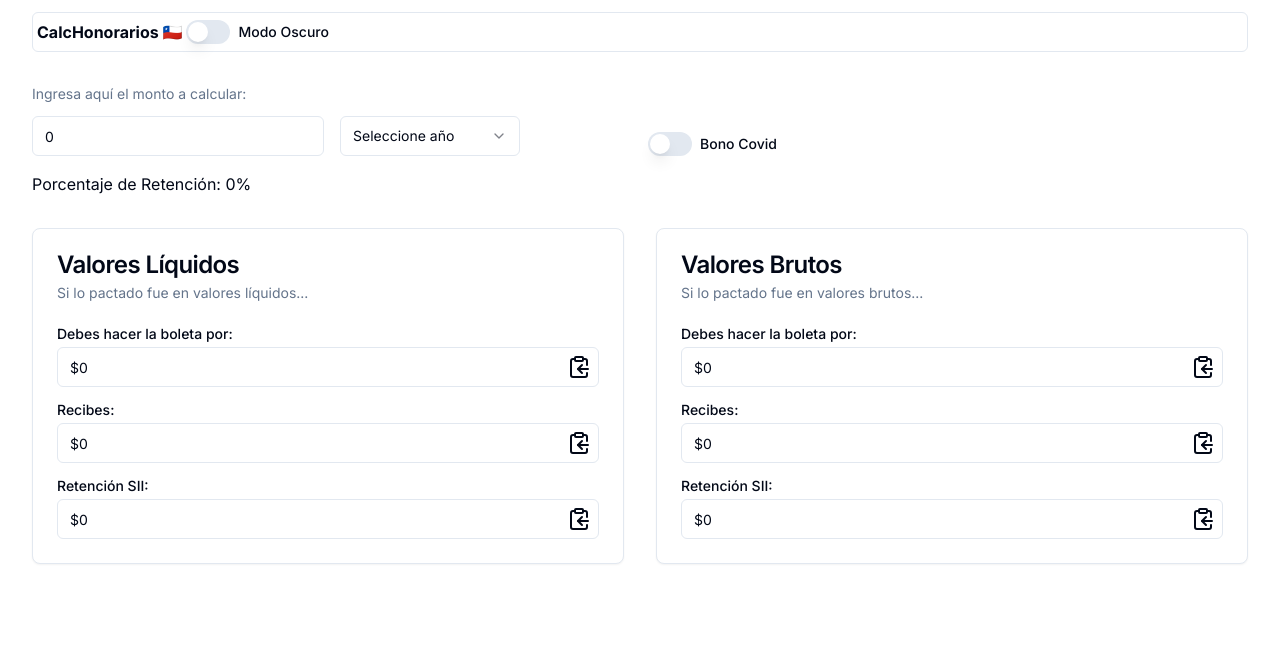
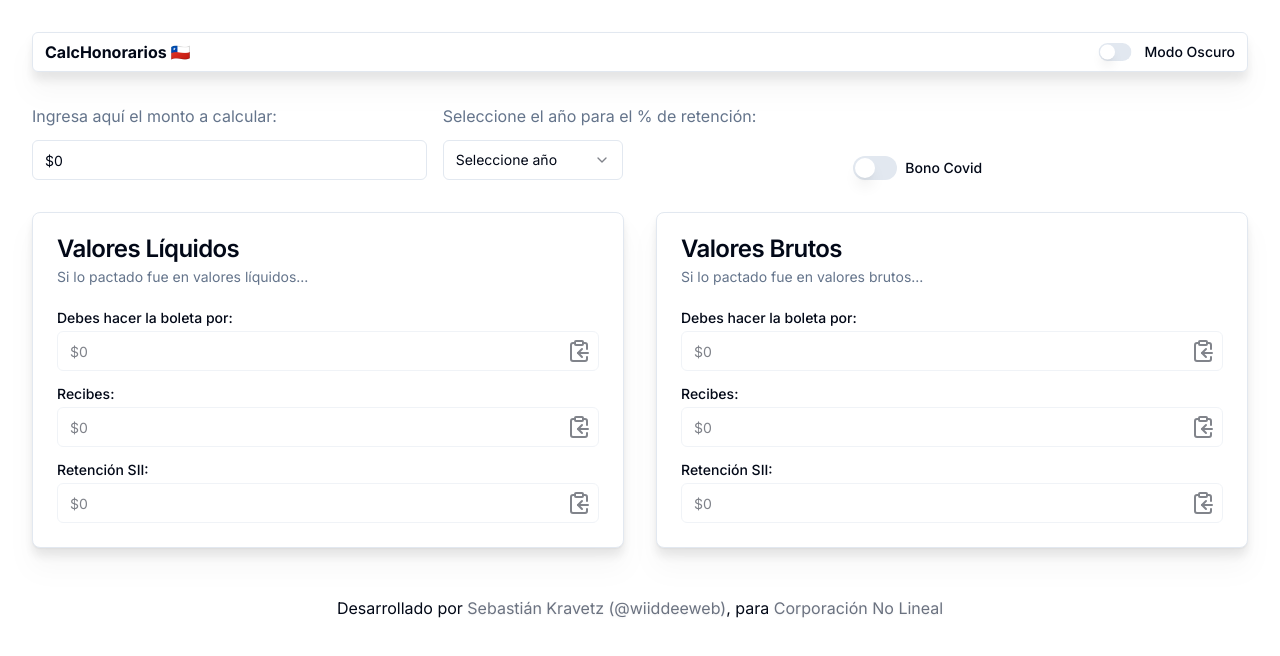
Before and after one commit to rrooddooxx/boleta_honorarios_sii, a Next.js app: page / in a window 1280 px wide. Shown: the top 656 px of the page. Built offline with nearby package versions, Linux system fonts and the light colour scheme.

Commit message:
[@wwiideeweb] formatting for amount input, fixing layout, other minor fixes

```diff
--- a/app/globals.css
+++ b/app/globals.css
@@ -36,10 +36,10 @@
   }
 
   .dark {
-    --background: 222.2 84% 4.9%;
+    --background: 222.2 84% 6%;
     --foreground: 210 40% 98%;
 
-    --card: 222.2 84% 4.9%;
+    --card: 222.2 84% 6%;
     --card-foreground: 210 40% 98%;
 
     --popover: 222.2 84% 4.9%;
--- a/app/layout.tsx
+++ b/app/layout.tsx
@@ -17,9 +17,7 @@
 }) {
   return (
     <html lang="es">
-      <body
-        className={`${inter.className} bg-white dark:bg-gradient-to-l dark:from-slate-950 dark:to-slate-900`}
-      >
+      <body className={`${inter.className} dark:bg-slate-900`}>
         <ThemeProvider attribute="class" defaultTheme="dark" enableSystem>
           {children}
         </ThemeProvider>
--- a/app/page.tsx
+++ b/app/page.tsx
@@ -8,7 +8,7 @@
 import { valoresBrutosProps, valoresLiquidosProps } from "../utils/constants";
 
 export default function Page() {
-  const [porcRetencion, setPorcRetencion] = useState(0);
+  const [porcRetencion, setPorcRetencion] = useState<number | null>(null);
   const [porcRetencionFinal, setPorcRetencionFinal] = useState(0);
   const [isBonoCovid, setIsBonoCovid] = useState(false);
   const { montoBoleta, setMontoBoleta, calc } = useBoletaCalc();
@@ -31,7 +31,9 @@
   );
 
   useEffect(() => {
-    updatePorcRetencion(porcRetencion, isBonoCovid);
+    if (porcRetencion) {
+      updatePorcRetencion(porcRetencion, isBonoCovid);
+    }
   }, [porcRetencion, isBonoCovid, updatePorcRetencion]);
 
   return (
@@ -43,7 +45,19 @@
         bonoCovid={{ setIsBonoCovid, isBonoCovid }}
       />
 
-      <div className="mt-4">Porcentaje de Retención: {porcRetencionFinal}%</div>
+      {montoBoleta > 1 && porcRetencion ? (
+        <div className="mt-4 font-bold">
+          <span className="text-xl">💰</span> Porcentaje de Retención:{" "}
+          {porcRetencionFinal}%
+        </div>
+      ) : montoBoleta > 1 ? (
+        <div className="mt-4 max-sm:text-xs text-base font-bold dark:text-red-500 text-red-600 transition-all duration-100">
+          <span className="text-xl max-sm:text-base">⚠️</span> Debe Seleccionar
+          Año de Emisión de la Boleta!
+        </div>
+      ) : (
+        <div></div>
+      )}
       <div className="grid grid-cols-1 gap-4 lg:grid-cols-2 lg:gap-8 mt-8">
         <div className="rounded-lg">
           <CustomCard
@@ -66,6 +80,23 @@
           />
         </div>
       </div>
+      <div className="my-12 flex justify-center whitespace-pre-wrap">
+        Desarrollado por{" "}
+        <a
+          href="https://github.com/wwiiddeeweb"
+          className="text-gray-500 hover:text-gray-400 dark:text-gray-300 dark:hover:text-gray-400 drop-shadow-sm"
+        >
+          Sebastián Kravetz (@wiiddeeweb)
+        </a>
+        {", "}
+        para{" "}
+        <a
+          href="https://nolineal.cl"
+          className="text-gray-500 hover:text-gray-400 dark:text-gray-300 dark:hover:text-gray-400 drop-shadow-sm"
+        >
+          Corporación No Lineal
+        </a>
+      </div>
     </div>
   );
 }
--- a/components/custom/custom-card.tsx
+++ b/components/custom/custom-card.tsx
@@ -10,6 +10,7 @@
   CardTitle,
 } from "@/components/ui/card";
 import { Label } from "@/components/ui/label";
+import { revertFormatCurrency } from "../../utils/currency";
 import { InputCopy } from "../ui/input-copy";
 
 export type CustomCardProps = {
@@ -19,6 +20,7 @@
     inputLabel1: string;
     inputLabel2: string;
     inputLabel3: string;
+    inputBonoCovid: string;
   };
   buttons: boolean;
   buttonLabels?: {
@@ -40,9 +42,9 @@
   title,
   values,
 }: CustomCardProps) => {
-  const { inputLabel1, inputLabel2, inputLabel3 } = inputLabels;
+  const { inputLabel1, inputLabel2, inputLabel3, inputBonoCovid } = inputLabels;
   return (
-    <Card className="w-auto">
+    <Card className="w-auto drop-shadow-xl">
       <CardHeader>
         <CardTitle>{title}</CardTitle>
         <CardDescription>{subtitle}</CardDescription>
@@ -57,6 +59,9 @@
                 placeholder={inputLabel1}
                 value={values.montoBoleta}
                 readOnly
+                disabled={Boolean(
+                  Number(revertFormatCurrency(values.montoPago)) < 1
+                )}
               />
             </div>
             <div className="flex flex-col space-y-1.5">
@@ -66,6 +71,9 @@
                 placeholder={inputLabel2}
                 value={values.montoPago}
                 readOnly
+                disabled={Boolean(
+                  Number(revertFormatCurrency(values.montoPago)) < 1
+                )}
               />
             </div>
             <div className="flex flex-col space-y-1.5">
@@ -75,8 +83,23 @@
                 placeholder={inputLabel3}
                 value={values.montoRetencion}
                 readOnly
+                disabled={Boolean(
+                  Number(revertFormatCurrency(values.montoPago)) < 1
+                )}
               />
             </div>
+            {/* <div className="flex flex-col space-y-1.5">
+              <Label htmlFor="name">{inputBonoCovid}</Label>
+              <InputCopy
+                id="name"
+                placeholder={inputBonoCovid}
+                value={values.montoRetencion}
+                readOnly
+                disabled={Boolean(
+                  Number(revertFormatCurrency(values.montoPago)) < 1
+                )}
+              />
+            </div> */}
           </div>
         </form>
       </CardContent>
--- a/components/custom/custom-menu.tsx
+++ b/components/custom/custom-menu.tsx
@@ -4,18 +4,13 @@
 
 export const CustomMenu = () => {
   return (
-    <div>
-      <Menubar className="mt-3">
-        <MenubarLabel className="font-bold">CalcHonorarios 🇨🇱</MenubarLabel>
+    <div className="drop-shadow-xl">
+      <Menubar className="lg:mt-8 mt-5 flex w-full">
+        <MenubarLabel className="font-bold text-sm lg:text-base !ml-2">
+          CalcHonorarios 🇨🇱
+        </MenubarLabel>
         <MenubarMenu>
-          {/*           <MenubarTrigger>Acerca De</MenubarTrigger>
-          <MenubarContent>
-            <MenubarItem>Desarrollado por Sebastián Kravetz</MenubarItem>
-
-            <MenubarSeparator />
-            <MenubarItem>Corporación NoLineal</MenubarItem>
-          </MenubarContent> */}
-          <MenubarLabel>
+          <MenubarLabel className="!ml-auto !mr-2">
             <ThemeSwitch />
           </MenubarLabel>
         </MenubarMenu>
--- a/components/custom/custom-select.tsx
+++ b/components/custom/custom-select.tsx
@@ -20,7 +20,7 @@
   setPorcRetencion,
 }: {
   valueList: RetencionValue[];
-  setPorcRetencion: Dispatch<SetStateAction<number>>;
+  setPorcRetencion: Dispatch<SetStateAction<number | null>>;
 }) => {
   return (
     <Select onValueChange={(e) => setPorcRetencion(Number(e))}>
--- a/components/custom/search.tsx
+++ b/components/custom/search.tsx
@@ -1,5 +1,6 @@
 import { Dispatch, SetStateAction } from "react";
 import { retencionValues } from "../../utils/constants";
+import { formatCurrencyCLP, revertFormatCurrency } from "../../utils/currency";
 import { Input } from "../ui/input";
 import { CustomSelect } from "./custom-select";
 import { CustomSwitch } from "./custom-switch";
@@ -9,7 +10,7 @@
     setMontoBoleta: (amount: string) => void;
     montoBoleta: number;
   };
-  setPorcRetencion: Dispatch<SetStateAction<number>>;
+  setPorcRetencion: Dispatch<SetStateAction<number | null>>;
   bonoCovid: {
     setIsBonoCovid: Dispatch<SetStateAction<boolean>>;
     isBonoCovid: boolean;
@@ -22,18 +23,21 @@
   setPorcRetencion,
 }: SearchProps) => {
   return (
-    <div className="grid lg:grid-cols-4 grid-cols-2 gap-4 mt-8">
-      <div className="grid grid-cols-1">
-        <div className="text-sm text-muted-foreground mb-3">
+    <div className="grid lg:grid-cols-3 grid-cols-1 gap-4 mt-8">
+      <div className="grid grid-cols-1 self-end">
+        <div className="max-sm:text-sm text-base text-muted-foreground mb-3">
           Ingresa aquí el monto a calcular:
         </div>
         <Input
           placeholder="Ingresa aquí el monto..."
-          onChange={(e) => setMontoBoleta(e.target.value)}
-          value={montoBoleta}
+          onChange={(e) => setMontoBoleta(revertFormatCurrency(e.target.value))}
+          value={formatCurrencyCLP(montoBoleta)}
         />
       </div>
-      <div className="flex items-end">
+      <div className="grid grid-cols-1 self-end">
+        <div className="max-sm:text-sm text-base text-muted-foreground mb-3">
+          Seleccione el año para el % de retención:
+        </div>
         <CustomSelect
           valueList={retencionValues}
           setPorcRetencion={setPorcRetencion}
--- a/components/custom/theme-switch.tsx
+++ b/components/custom/theme-switch.tsx
@@ -32,10 +32,13 @@
     <div className="flex items-center space-x-2">
       <Switch
         id="custom-switch"
+        className="transform scale-75"
         checked={isDark}
         onCheckedChange={(e) => themeHandler(e)}
       />
-      <Label htmlFor="custom-switch">Modo Oscuro</Label>
+      <Label htmlFor="custom-switch" className="text-xs lg:text-sm">
+        Modo Oscuro
+      </Label>
     </div>
   );
 };
--- a/hooks/useBoletaCalc.tsx
+++ b/hooks/useBoletaCalc.tsx
@@ -14,6 +14,17 @@
   };
 
   const calc = (amount: number, porcRetencion: number = 0) => {
+    if (porcRetencion < 1) {
+      return {
+        montoBoletaBruto: formatCurrencyCLP(0),
+        montoBoletaLiquido: formatCurrencyCLP(0),
+        totalPagoBruto: formatCurrencyCLP(0),
+        totalPagoLiquido: formatCurrencyCLP(0),
+        totalRetencionBruto: formatCurrencyCLP(0),
+        totalRetencionLiquido: formatCurrencyCLP(0),
+      };
+    }
+
     const factor = 1 - porcRetencion / 100;
     const montoBoletaBruto = amount;
     const montoBoletaLiquido = amount / factor;
@@ -21,6 +32,7 @@
     const totalPagoLiquido = amount;
     const totalRetencionBruto = amount - totalPagoBruto;
     const totalRetencionLiquido = montoBoletaLiquido - amount;
+    const totalRetencionCovid = 0;
     return {
       montoBoletaBruto: formatCurrencyCLP(montoBoletaBruto),
       montoBoletaLiquido: formatCurrencyCLP(montoBoletaLiquido),
--- a/utils/constants.tsx
+++ b/utils/constants.tsx
@@ -21,6 +21,7 @@
   RESULTADO_MONTO_LABEL = "Debes hacer la boleta por:",
   RESULTADO_PAGO_LABEL = "Recibes:",
   RESULTADO_RETENCION_LABEL = "Retención SII:",
+  RESULTADO_BONO_COVID = "Retención (Sólo 3% Bono Covid):",
 }
 
 export enum TitulosResultadoConstants {
@@ -34,6 +35,7 @@
   inputLabel1: ResultadoBoletaConstants.RESULTADO_MONTO_LABEL,
   inputLabel2: ResultadoBoletaConstants.RESULTADO_PAGO_LABEL,
   inputLabel3: ResultadoBoletaConstants.RESULTADO_RETENCION_LABEL,
+  inputBonoCovid: ResultadoBoletaConstants.RESULTADO_BONO_COVID,
 };
 
 export const valoresLiquidosProps: CustomCardProps = {
--- a/utils/currency.tsx
+++ b/utils/currency.tsx
@@ -6,3 +6,7 @@
 
   return clp.format(amount);
 };
+
+export const revertFormatCurrency = (amount: string) => {
+  return amount.replace(/\./g, "").replace(/,/g, "").replace(/\$/g, "");
+};
```
